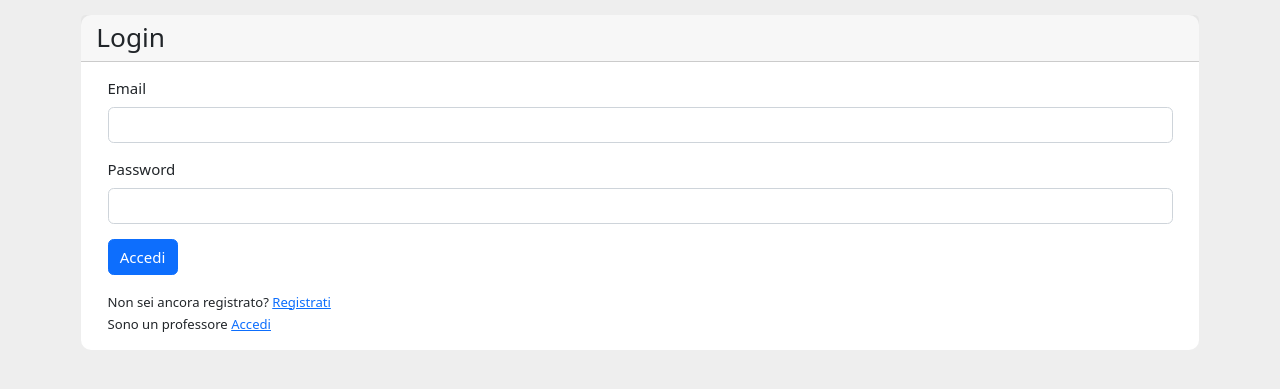
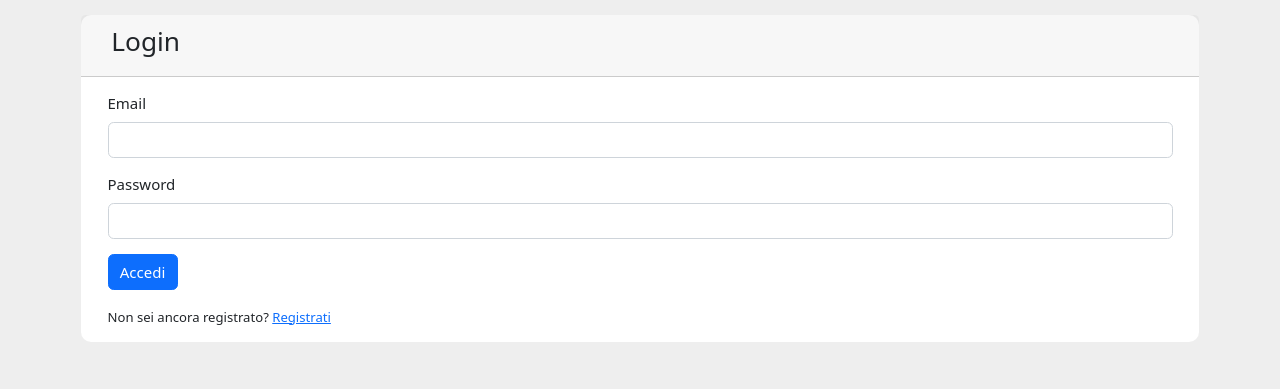
Before and after one commit to Visco01/pcto-project, a Flask app: template app/templates/login.html in a window 1280 px wide. Shown: the part 47-436 px from the top of the page. Run offline with Flask 2, Linux system fonts and the light colour scheme; the template is opened without the code that fills it: values that come from a table or form of the project are taken from there, others are empty; parts of the project's set-up code (start-up, migrations or seed data) failed here and were passed over; some libraries are stand-ins or nearby versions.

Commit message:
small fix to layout

```diff
--- a/app/templates/course_page.html
+++ b/app/templates/course_page.html
@@ -85,7 +85,7 @@
 </div>
 
 {% if map %}
-  <div class="mb-3">
+<div class="mb-3">
     <div class="fs-4 fw-bold align-middle"><i class="fa-solid fa-location-dot"></i> Mappa</div>
       <!-- Visualizza mappa -->
       {{ map | safe }}
--- a/app/templates/login.html
+++ b/app/templates/login.html
@@ -2,7 +2,11 @@
 
 {% block cardHeader %}
 
-<h3 class="card-header">Login</h3>
+<div class="card-header">
+        <div class="card-body py-1">
+            <h3 class="card-title">Login</h3>
+        </div>
+</div>
 
 {% endblock %}
 
@@ -44,6 +48,4 @@
         </div>
     </form>
     <small>Non sei ancora registrato? <a href="{{ url_for('main.register') }}">Registrati</a></small><br>
-    <small>Sono un professore <a href="{{ url_for('main.register') }}">Accedi</a></small>
-
 {% endblock content %}
```
Also changed, not shown: app/templates/register.html (+10 -2 lines).
